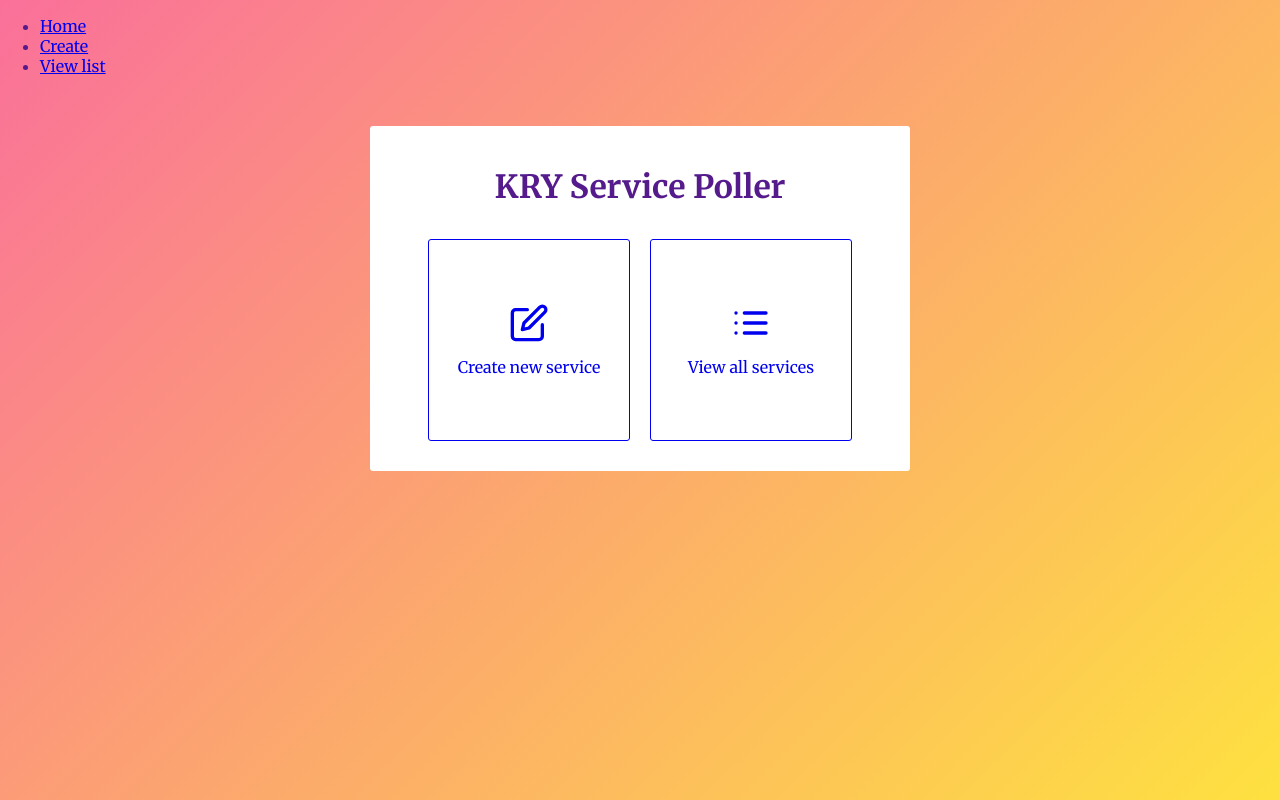
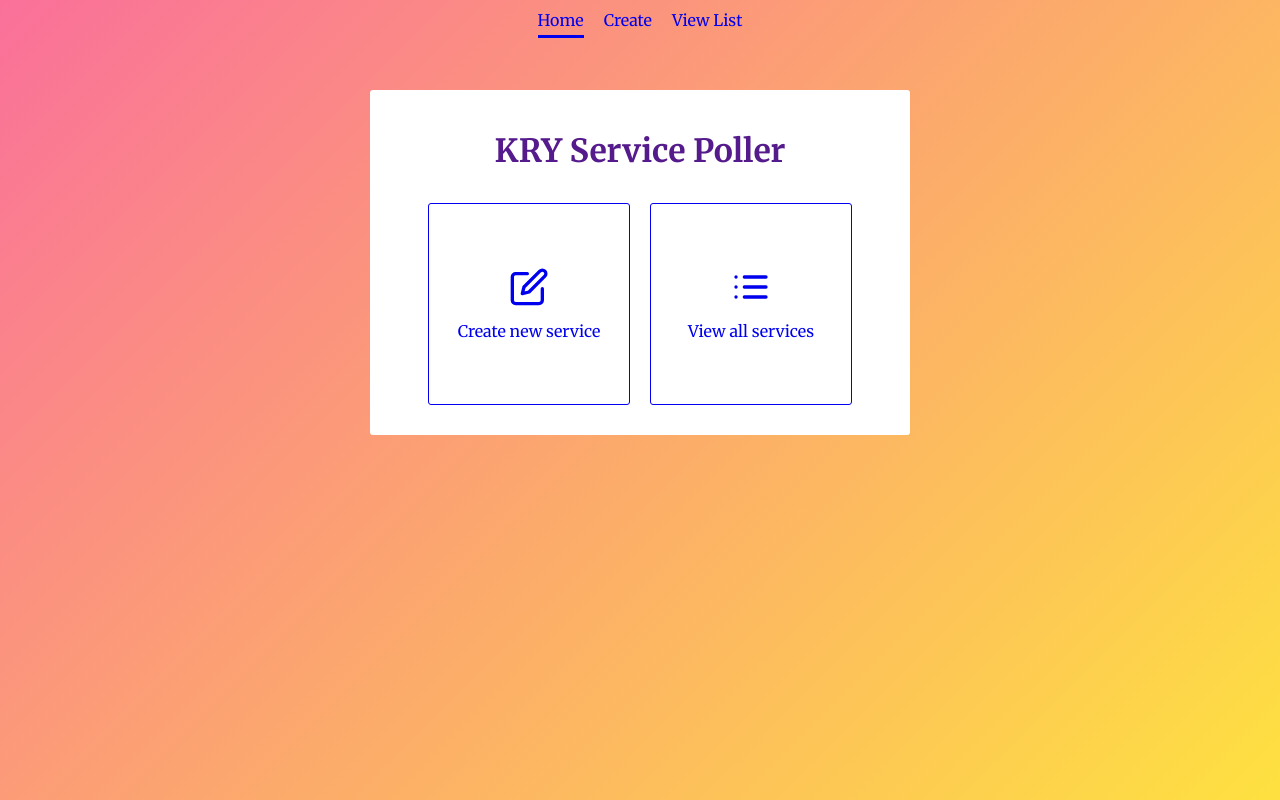
Before and after one commit to charisseysabel/challenge-kry, a React (Create React App) app in the folder frontend/: page / in a window 1280 px wide. Built offline with nearby package versions, Linux system fonts and the light colour scheme.

Commit message:
Style navigation

```diff
--- a/frontend/src/index.css
+++ b/frontend/src/index.css
@@ -26,3 +26,9 @@ button {
 input {
   font-size: 16px;
 }
+
+ul {
+  list-style-type: none;
+  padding: 0;
+  margin: 0;
+}
--- a/frontend/src/index.tsx
+++ b/frontend/src/index.tsx
@@ -7,26 +7,36 @@ import {
   Switch,
 } from "react-router-dom";
 import "./index.css";
+import styles from "./styles.module.css";
 import CreateService from "./pages/CreateService";
 import Home from "./pages/Home";
 import ServiceList from "./pages/ServiceList";
 import * as serviceWorker from "./serviceWorker";
 import EditService from "./pages/EditService";
 
+const NAVIGATION_LINKS = [
+  { link: "/", text: "Home" },
+  { link: "/create", text: "Create" },
+  { link: "/list", text: "View List" },
+];
+
 const Routing = () => {
   return (
     <Router>
       <nav>
-        <ul>
-          <li>
-            <NavLink to="/">Home</NavLink>
-          </li>
-          <li>
-            <NavLink to="/create">Create</NavLink>
-          </li>
-          <li>
-            <NavLink to="/list">View list</NavLink>
-          </li>
+        <ul className={styles.navList}>
+          {NAVIGATION_LINKS.map((n) => (
+            <li className={styles.navListItem}>
+              <NavLink
+                exact
+                to={n.link}
+                className={styles.navLink}
+                activeClassName={styles.active}
+              >
+                {n.text}
+              </NavLink>
+            </li>
+          ))}
         </ul>
       </nav>
 
--- /dev/null
+++ b/frontend/src/styles.module.css
@@ -0,0 +1,23 @@
+.navList {
+  display: flex;
+  justify-content: center;
+  flex-wrap: wrap;
+}
+
+.navListItem {
+  margin: 10px;
+}
+
+.navLink {
+  text-decoration: none;
+  padding-bottom: 5px;
+}
+
+.navLink:hover,
+.navLink:focus {
+  border-bottom: 3px solid;
+}
+
+.active {
+  border-bottom: 3px solid;
+}
```
